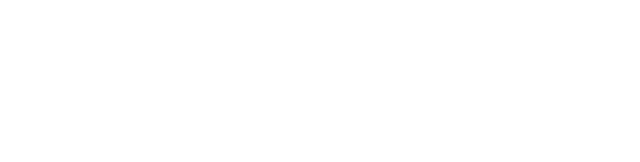
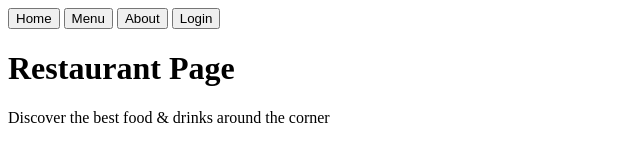
Before and after one commit to Rajanikanth0/odin-restaurant-page, a website built with webpack: page src/template.html in a window 1280 px wide. Shown: the whole page, without its empty margins (0-640 px from the left). Built offline with nearby package versions, Linux system fonts and the light colour scheme.

Commit message:
feat: add nav bar and hero content

```diff
--- a/src/template.html
+++ b/src/template.html
@@ -8,6 +8,22 @@
   <link rel="icon" href="data:,">
 </head>
 <body>
+  <header>
+    <nav>
+      <button>Home</button>
+      <button>Menu</button>
+      <button>About</button>
+      <button>Login</button>
+    </nav>
+  </header>
 
+  <div id="content">
+    <div class="hero-section">
+      <h1 class="title">Restaurant Page</h1>
+      <p class="description">Discover the best food & drinks around the corner</p>
+      <div class="search"></div>
+    </div>
+    <div class="items-section"></div>
+  </div>
 </body>
 </html>
```
